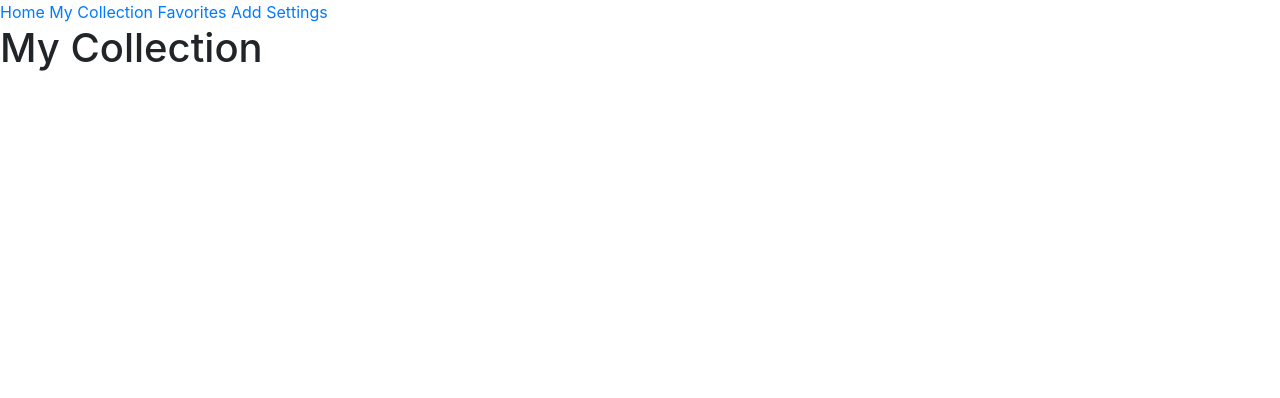
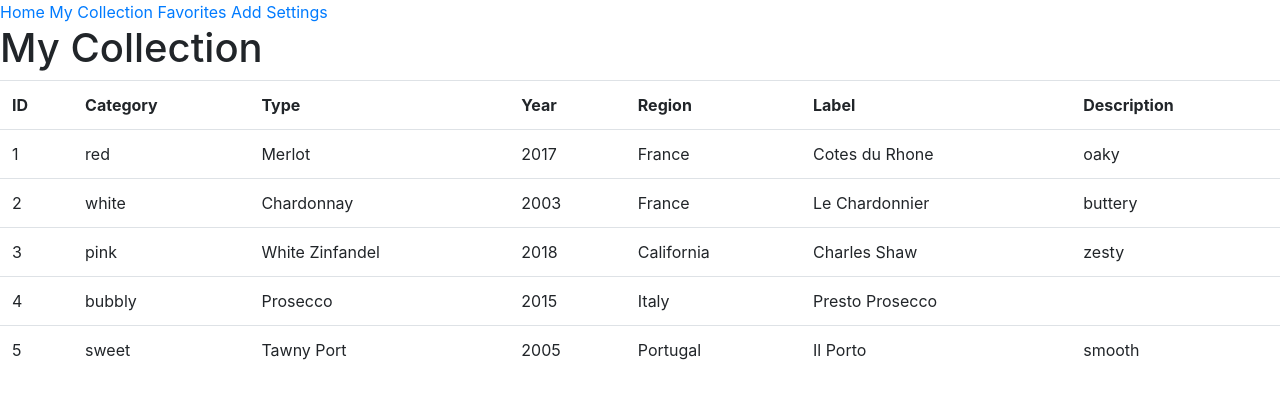
Before and after one commit to verdabursal/connoisseuse-frontend, a React (Create React App) app: page /my-collection in a window 1280 px wide. Shown: the top 398 px of the page. Built offline with nearby package versions, Linux system fonts and the light colour scheme.

Commit message:
made My Collection table, populated with mock data

```diff
--- a/src/components/MyCollection.jsx
+++ b/src/components/MyCollection.jsx
@@ -1,10 +1,39 @@
 import React from 'react';
+
+import mockData from '../mock-data/collection.mock';
 
 class MyCollection extends React.Component {
     render() {
         return(
             <div>
                 <h1>My Collection</h1>
+                <table className="table">
+                    <tbody>
+                    <tr>
+                        <th>{"ID"}</th>
+                        <th>{"Category"}</th>
+                        <th>{"Type"}</th>
+                        <th>{"Year"}</th>
+                        <th>{"Region"}</th>
+                        <th>{"Label"}</th>
+                        <th>{"Description"}</th>
+                    </tr>
+                    {
+                        mockData.map(
+                            bottle =>
+                                <tr key={bottle.id}>
+                                    <td>{bottle.id}</td>
+                                    <td>{bottle.category}</td>
+                                    <td>{bottle.type}</td>
+                                    <td>{bottle.year}</td>
+                                    <td>{bottle.region}</td>
+                                    <td>{bottle.label}</td>
+                                    <td>{bottle.description}</td>
+                                </tr>
+                        )
+                    }
+                    </tbody>
+                </table>
             </div>
         )
     }
```
